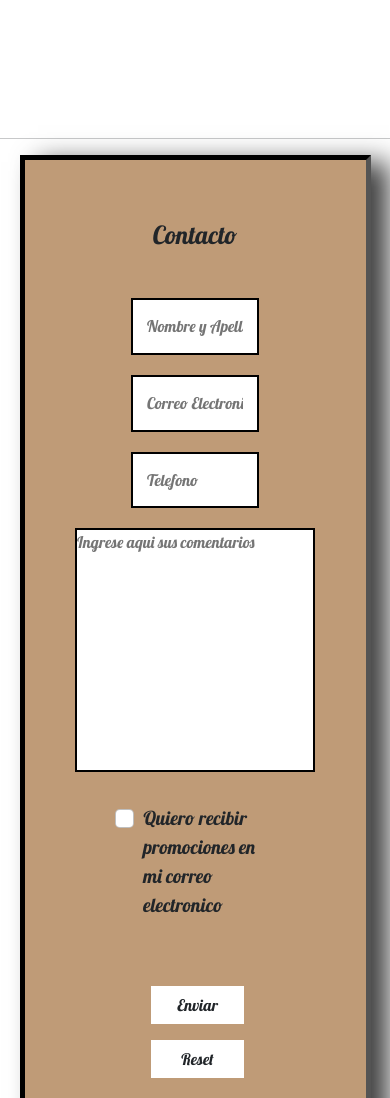
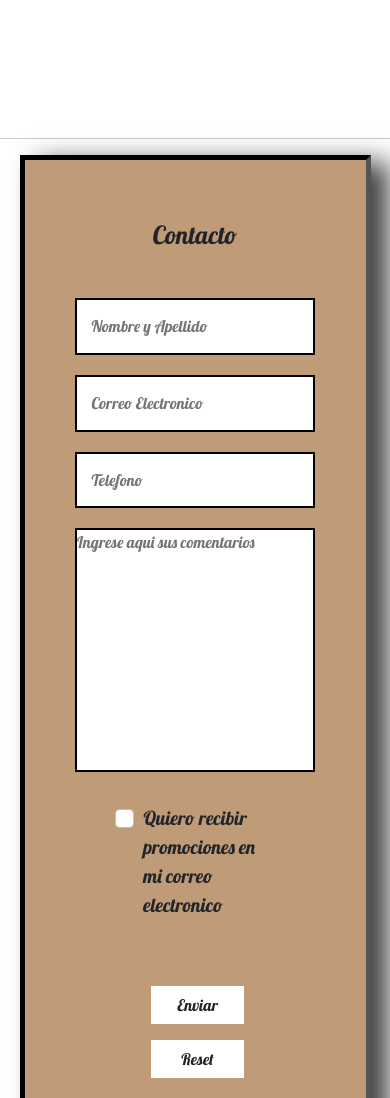
Before and after one commit to sebaactis/Winden-velas, a website: page paginas/contacto.html in a window 390 px wide. Shown: the part 614-1712 px from the top of the page. Drawn offline with nearby package versions, Linux system fonts and the light colour scheme; a web font is replaced by a local one.

```diff
--- a/style.css
+++ b/style.css
@@ -396,6 +396,10 @@
         width: 90%
     }
 
+    .formulario__entradas {
+        width: 15rem;
+    }
+
     .formulario__botones {
         left: 0.5rem;
     }
```
